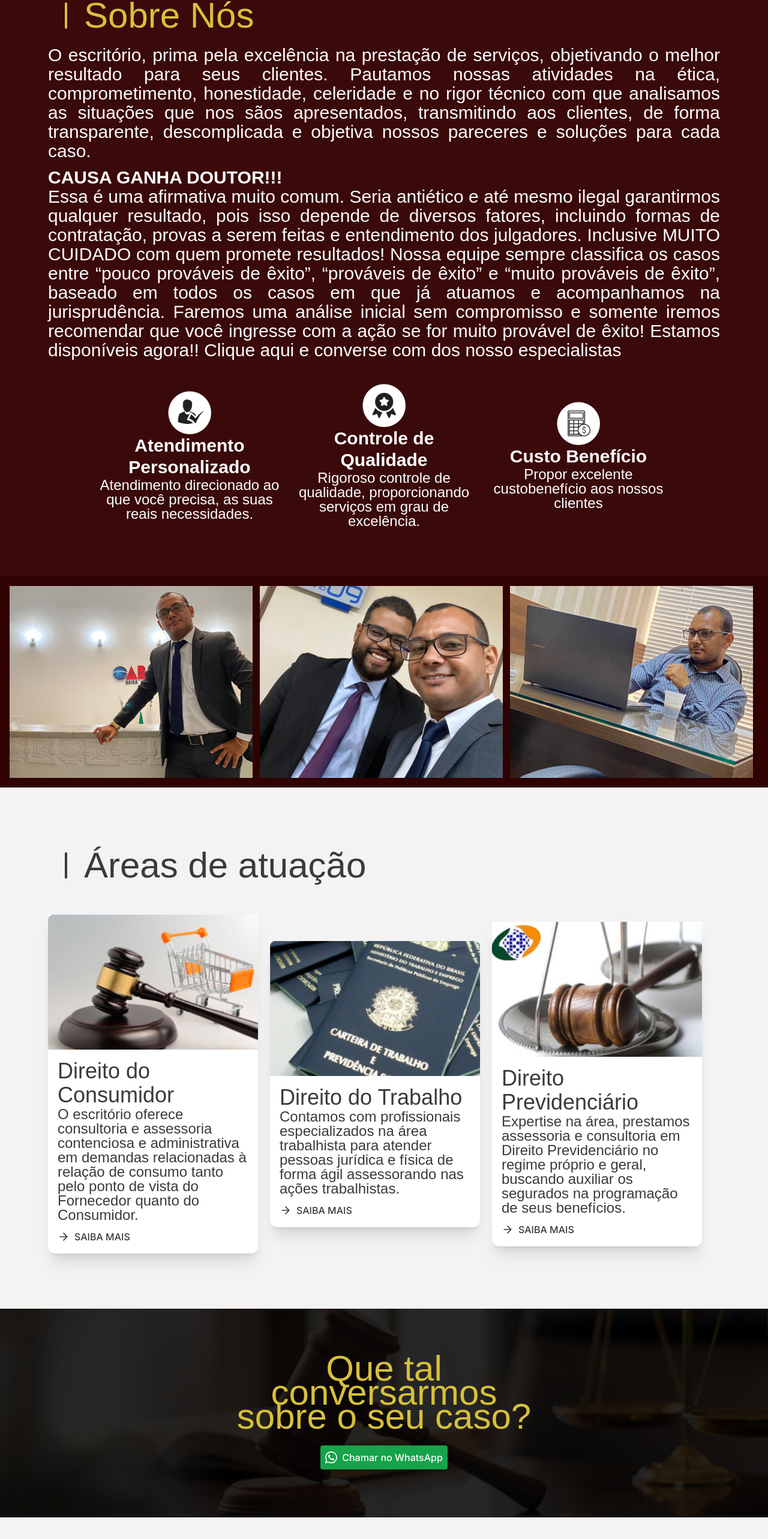
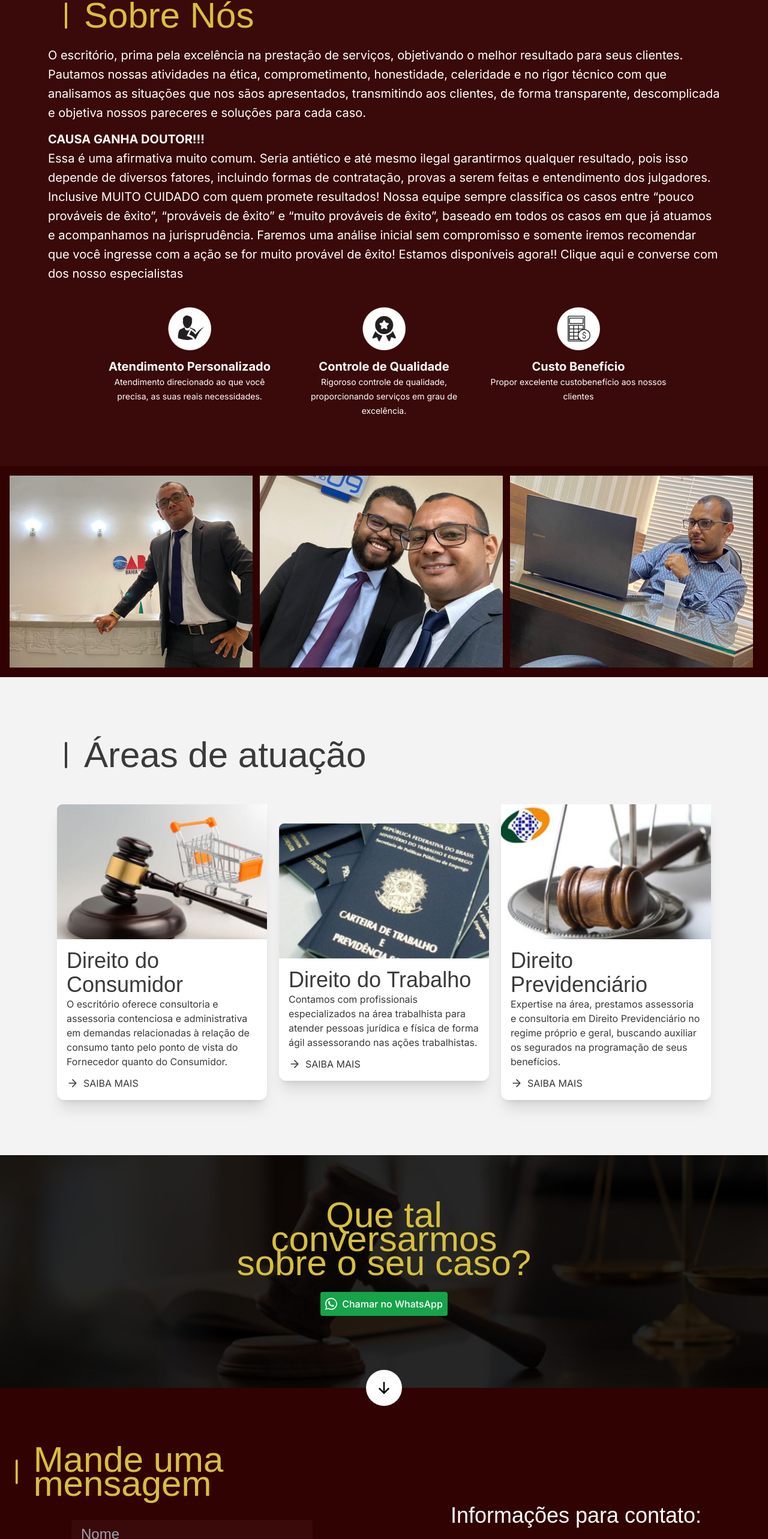
Before and after one commit to devalexsantos/adriano-costa-adv, a Next.js app: page / in a window 1280 px wide. Shown: the part 904-3470 px from the top of the page at 60% size. Before the commit the page ends 3434 px from the top, so only its background shows below. Built offline with nearby package versions, Linux system fonts and the light colour scheme; a web font is replaced by a local one.

Commit message:
aditioned contact session and footer

```diff
--- a/src/app/page.tsx
+++ b/src/app/page.tsx
@@ -1,19 +1,14 @@
 import AboutLayout from '@/components/AboutLayout'
-import CardsAtuations from '@/components/CardsAtuations'
+import CallToAction from '@/components/CallToAction'
 import CardsSessionLayout from '@/components/CardsSessionLayout'
+import ContactLayout from '@/components/ContactLayout'
+import FooterLayout from '@/components/FooterLayout'
 import HeaderLayout from '@/components/HeaderLayout'
 import Separator from '@/components/Separator'
 import SliderPhotos from '@/components/SliderPhotos'
-import IconWhatsapp from '@/icons/IconWhatsApp'
-import { Inter, Lateef } from 'next/font/google'
-import Link from 'next/link'
+import { Lateef } from 'next/font/google'
 
-const inter = Inter(
-  {
-    weight: ['200', '500', '700'],
-    subsets: ['latin'],
-  }
-)
+
 
 const lateef = Lateef(
   {
@@ -32,10 +27,10 @@ export default function Home() {
         <SliderPhotos />
       </div>
       <CardsSessionLayout />
-      <div className="w-full p-10 sm:p-20 bg-call-to-action bg-fixed bg-center bg-cover flex flex-col gap-4 justify-center items-center">
-        <h1 className="max-w-[500px] text-center font-[500] text-6xl leading-10 text-[#D7C03A]">Que tal conversarmos sobre o seu caso?</h1>
-        <Link href="#" className={`${inter.className} font-[500] mt-3 p-2 bg-green-600 rounded flex items-center gap-2 w-full text-center justify-center md:w-auto`}><IconWhatsapp width={20} height={20}/> Chamar no WhatsApp</Link>
-      </div>
+      <CallToAction />
+      <Separator />
+      <ContactLayout />
+      <FooterLayout />
     </main>
   )
 }
--- a/src/components/AboutLayout.tsx
+++ b/src/components/AboutLayout.tsx
@@ -1,41 +1,49 @@
 import IconDividerVertical from "@/icons/IconDividerVertical";
+import { Inter } from "next/font/google";
 import Image from "next/image";
+
+const inter = Inter(
+  {
+    weight: ['200', '300', '400', '500', '700'],
+    subsets: ['latin'],
+  }
+)
 
 export default function AboutLayout(){
     return(
         <div className="w-full flex flex-col bg-[#3A0909] p-10 md:p-20">
         <h1 className="mt-5 text-6xl leading-10 text-[#D7C03A] flex items-center"><IconDividerVertical /> Sobre Nós</h1>
-        <p className="mt-5 text-3xl mt-3 leading-8 text-justify">
+        <p className={`${inter.className} mt-5 text-xl mt-3 leading-8`}>
             O escritório, prima pela excelência na prestação de serviços, objetivando o melhor resultado para seus clientes.
             Pautamos nossas atividades na ética, comprometimento, honestidade, celeridade e no rigor técnico com que analisamos as situações que nos sãos apresentados, transmitindo aos clientes, de forma transparente, descomplicada e objetiva nossos pareceres e soluções para cada caso.
         </p>
 
-        <p className="mt-10 text-3xl mt-3 leading-8 text-justify">
+        <p className={`${inter.className} mt-10 text-xl mt-3 leading-8`}>
             <strong>CAUSA GANHA DOUTOR!!!</strong><br/>
             Essa é uma afirmativa muito comum. Seria antiético e até mesmo ilegal garantirmos qualquer resultado, pois isso depende de diversos fatores, incluindo formas de contratação, provas a serem feitas e entendimento dos julgadores. Inclusive MUITO CUIDADO com quem promete resultados! Nossa equipe sempre classifica os casos entre “pouco prováveis de êxito”, “prováveis de êxito” e “muito prováveis de êxito”, baseado em todos os casos em que já atuamos e acompanhamos na jurisprudência. Faremos uma análise inicial sem compromisso e somente iremos recomendar que você ingresse com a ação se for muito provável de êxito! Estamos disponíveis agora!! Clique aqui e converse com dos nosso especialistas
         </p>
 
-        <div className="flex flex-col items-center sm:flex-row justify-center mt-10 gap-6">
+        <div className={`${inter.className} flex flex-col items-center sm:flex-row sm:items-start justify-center mt-10 gap-6`}>
             <div className="flex flex-col items-center justify-center max-w-[300px] text-center">
-              <Image src="/assets/atendimento-personalizado.png" width={75} height={75} alt="Ícone de uma pessoa com um símbolo de um check." />
-              <h2 className="text-3xl font-bold">Atendimento Personalizado</h2>
-              <p className="text-2xl leading-6">
+              <Image className="mb-3" src="/assets/atendimento-personalizado.png" width={75} height={75} alt="Ícone de uma pessoa com um símbolo de um check." />
+              <h2 className="text-xl font-bold">Atendimento Personalizado</h2>
+              <p className="text-sm leading-6">
                 Atendimento direcionado ao que você precisa, as suas reais necessidades.
               </p>
             </div>
 
             <div className="flex flex-col items-center justify-center max-w-[300px] text-center">
-              <Image src="/assets/controle-de-qualidade.png" width={75} height={75} alt="Ícone de uma pessoa com um símbolo de um check." />
-            <h2 className="text-3xl font-bold">Controle de Qualidade</h2>
-              <p className="text-2xl leading-6">
+              <Image className="mb-3" src="/assets/controle-de-qualidade.png" width={75} height={75} alt="Ícone de uma pessoa com um símbolo de um check." />
+            <h2 className="text-xl font-bold">Controle de Qualidade</h2>
+              <p className="text-sm leading-6">
                 Rigoroso controle de qualidade, proporcionando serviços em grau de excelência.
               </p>
             </div>
 
             <div className="flex flex-col items-center justify-center max-w-[300px] text-center">
-              <Image src="/assets/custo-beneficio.png" width={75} height={75} alt="Ícone de uma pessoa com um símbolo de um check." />
-            <h2 className="text-3xl font-bold">Custo Benefício</h2>
-              <p className="text-2xl leading-6">
+              <Image className="mb-3" src="/assets/custo-beneficio.png" width={75} height={75} alt="Ícone de uma pessoa com um símbolo de um check." />
+            <h2 className="text-xl font-bold">Custo Benefício</h2>
+              <p className="text-sm leading-6">
                 Propor excelente custobenefício aos nossos clientes
               </p>
             </div>
--- /dev/null
+++ b/src/components/CallToAction.tsx
@@ -0,0 +1,19 @@
+import IconWhatsapp from "@/icons/IconWhatsApp";
+import { Inter } from "next/font/google";
+import Link from "next/link";
+
+const inter = Inter(
+    {
+      weight: ['200', '500', '700'],
+      subsets: ['latin'],
+    }
+  )
+
+export default function CallToAction(){
+    return(
+      <div className="w-full py-10 px-20 sm:p-20 bg-call-to-action bg-fixed bg-center bg-cover flex flex-col gap-4 justify-center items-center">
+        <h1 className="max-w-[500px] text-center font-[500] text-6xl leading-10 text-[#D7C03A]">Que tal conversarmos sobre o seu caso?</h1>
+        <Link href="#" className={`${inter.className} font-[500] mt-3 p-2 bg-green-600 rounded flex items-center gap-2 w-full text-center justify-center mb-10 md:w-auto`}><IconWhatsapp width={20} height={20}/> Chamar no WhatsApp</Link>
+      </div>
+    )
+}
--- a/src/components/CardsAtuations.tsx
+++ b/src/components/CardsAtuations.tsx
@@ -4,7 +4,7 @@ import Image from "next/image";
 
 const inter = Inter(
     {
-      weight: ['200', '700'],
+      weight: ['200', '400', '500', '700'],
       subsets: ['latin'],
     }
   )
@@ -30,7 +30,7 @@ const atuationsAreas = [
 
 export default function CardsAtuations(){
     return(
-        <div className="flex flex-col sm:flex-row gap-5 mt-10 items-center flex-wrap">
+        <div className="flex flex-col sm:flex-row m-auto gap-5 mt-10 items-center flex-wrap">
             {atuationsAreas.map((areas, index) => (
             <div key={index} className="text-[#3A3A3A] bg-white rounded object-cover my-3 rounded-xl shadow shadow-xl flex flex-col max-w-[350px] hover:bg-[#300202] hover:text-white hover:cursor-pointer transition-all">
                 <Image
@@ -41,7 +41,7 @@ export default function CardsAtuations(){
                 />
                 <div className="p-4">
                     <h2 className="text-4xl">{areas.title}</h2>
-                    <p className="text-2xl leading-6">{areas.description}</p>
+                    <p className={`${inter.className} leading-6`}>{areas.description}</p>
                     <button className={`${inter.className} uppercase mt-3 flex items-center gap-2 hover:underline`}><IconArrowRight width={20} height={20} /> Saiba Mais</button>
                 </div>
             </div>
--- a/src/components/CardsSessionLayout.tsx
+++ b/src/components/CardsSessionLayout.tsx
@@ -3,7 +3,7 @@ import CardsAtuations from "./CardsAtuations";
 
 export default function CardsSessionLayout(){
     return(
-        <div id="areas-de-atuacao" className="w-full p-5 md:p-20 flex flex-col justify-center">
+        <div id="areas-de-atuacao" className="w-full p-5 md:p-20 flex flex-col justify-between">
             <h1 className="mt-5 text-5xl sm:text-6xl leading-10 text-[#3A3A3A] flex items-center"><IconDividerVertical /> Áreas de atuação</h1>
             <CardsAtuations />
       </div>
--- /dev/null
+++ b/src/components/ContactLayout.tsx
@@ -0,0 +1,49 @@
+import IconBxMap from "@/icons/IconBxMap";
+import IconDividerVertical from "@/icons/IconDividerVertical";
+import IconPhoneCall from "@/icons/IconPhoneCall";
+import IconWhatsapp from "@/icons/IconWhatsApp";
+import { Inter } from "next/font/google";
+import Link from "next/link";
+
+const inter = Inter(
+    {
+      weight: ['200', '500', '700'],
+      subsets: ['latin'],
+    }
+  )
+
+export default function ContactLayout(){
+    return(
+        <div className="bg-[#300202] py-20 w-full text-2xl flex flex-col sm:flex-row">
+        <div className="w-full justify-center flex flex-col items-center">
+          <h1 className="mt-5 text-6xl leading-10 text-[#D7C03A] flex items-center">
+            <IconDividerVertical /> Mande uma mensagem
+          </h1>
+          <form className="mt-4 w-full max-w-[450px] flex flex-col gap-3 items-center justify-center p-6">
+            <input className="bg-[#3A0909] rounded w-full py-2 px-4 outline-none" placeholder='Nome' />
+            <input className="bg-[#3A0909] rounded w-full py-2 px-4 outline-none" placeholder='E-mail' />
+            <input className="bg-[#3A0909] rounded w-full py-2 px-4 outline-none" placeholder='Telefone / WhatsApp' />
+            <textarea className="bg-[#3A0909] rounded w-full py-2 px-4 outline-none h-[150px]" placeholder='Mensagem' />
+            <button className="text-[#300202] py-1 px-4 bg-white rounded" type='submit'>ENVIAR</button>
+          </form>
+        </div>
+        <div className="w-full flex flex-col gap-6 items-center justify-center mt-6">
+          <h2 className="text-4xl mb-4">Informações para contato:</h2>
+          <Link href="/" className={`${inter.className} flex flex-col justify-center items-center`}>
+            <span className="flex items-center gap-2 text-md"><IconWhatsapp width={24} height={24} /> WhatsApp</span>
+            <span className="text-sm">chamar no WhatsApp</span>
+          </Link>
+
+          <Link href="/" className={`${inter.className} flex flex-col justify-center items-center`}>
+            <span className="flex items-center gap-2 text-md"><IconPhoneCall width={24} height={24} /> Telefone</span>
+            <span className="text-sm">+55 (71) 8797-6341</span>
+          </Link>
+
+          <Link href="/" className={`${inter.className} flex flex-col justify-center items-center`}>
+            <span className="flex items-center gap-2 text-md"><IconBxMap width={24} height={24} /> Endereço</span>
+            <span className="text-sm text-center">Av. Luis Viana Filho, 7532, <br/>Edf Cosmopolitan, Sala 506 Alphaville I, <br/>Salvador-BA <br/>CEP: 41701-005</span>
+          </Link>
+        </div>
+      </div>
+    )
+}
--- /dev/null
+++ b/src/components/FooterLayout.tsx
@@ -0,0 +1,17 @@
+import { Inter } from "next/font/google"
+import Link from "next/link"
+
+const inter = Inter(
+    {
+      weight: ['300', '700'],
+      subsets: ['latin'],
+    }
+  )
+
+export default function FooterLayout(){
+    return(
+        <div className={`${inter.className} bg-[#121212] py-10 flex justify-center items-center w-full`}>
+            <span>© COPYRIGHT - ADRIANO COSTA ADVOCACIA - DESENVOLVIDO POR <Link href="https://devalexsantos.com" target="_blank"><strong>AS DEVELOPER</strong></Link></span>
+        </div>
+    )
+}
--- /dev/null
+++ b/src/icons/IconBxMap.tsx
@@ -0,0 +1,19 @@
+// icon:bx-map | Boxicons https://boxicons.com/ | Atisa
+import * as React from "react";
+
+function IconBxMap(props: React.SVGProps<SVGSVGElement>) {
+  return (
+    <svg
+      viewBox="0 0 24 24"
+      fill="currentColor"
+      height="1em"
+      width="1em"
+      {...props}
+    >
+      <path d="M12 14c2.206 0 4-1.794 4-4s-1.794-4-4-4-4 1.794-4 4 1.794 4 4 4zm0-6c1.103 0 2 .897 2 2s-.897 2-2 2-2-.897-2-2 .897-2 2-2z" />
+      <path d="M11.42 21.814a.998.998 0 001.16 0C12.884 21.599 20.029 16.44 20 10c0-4.411-3.589-8-8-8S4 5.589 4 9.995c-.029 6.445 7.116 11.604 7.42 11.819zM12 4c3.309 0 6 2.691 6 6.005.021 4.438-4.388 8.423-6 9.73-1.611-1.308-6.021-5.294-6-9.735 0-3.309 2.691-6 6-6z" />
+    </svg>
+  );
+}
+
+export default IconBxMap;
--- /dev/null
+++ b/src/icons/IconPhoneCall.tsx
@@ -0,0 +1,22 @@
+// icon:phone-call | Feathericons https://feathericons.com/ | Cole Bemis
+import * as React from "react";
+
+function IconPhoneCall(props: React.SVGProps<SVGSVGElement>) {
+  return (
+    <svg
+      fill="none"
+      stroke="currentColor"
+      strokeLinecap="round"
+      strokeLinejoin="round"
+      strokeWidth={2}
+      viewBox="0 0 24 24"
+      height="1em"
+      width="1em"
+      {...props}
+    >
+      <path d="M15.05 5A5 5 0 0119 8.95M15.05 1A9 9 0 0123 8.94m-1 7.98v3a2 2 0 01-2.18 2 19.79 19.79 0 01-8.63-3.07 19.5 19.5 0 01-6-6 19.79 19.79 0 01-3.07-8.67A2 2 0 014.11 2h3a2 2 0 012 1.72 12.84 12.84 0 00.7 2.81 2 2 0 01-.45 2.11L8.09 9.91a16 16 0 006 6l1.27-1.27a2 2 0 012.11-.45 12.84 12.84 0 002.81.7A2 2 0 0122 16.92z" />
+    </svg>
+  );
+}
+
+export default IconPhoneCall;
```
